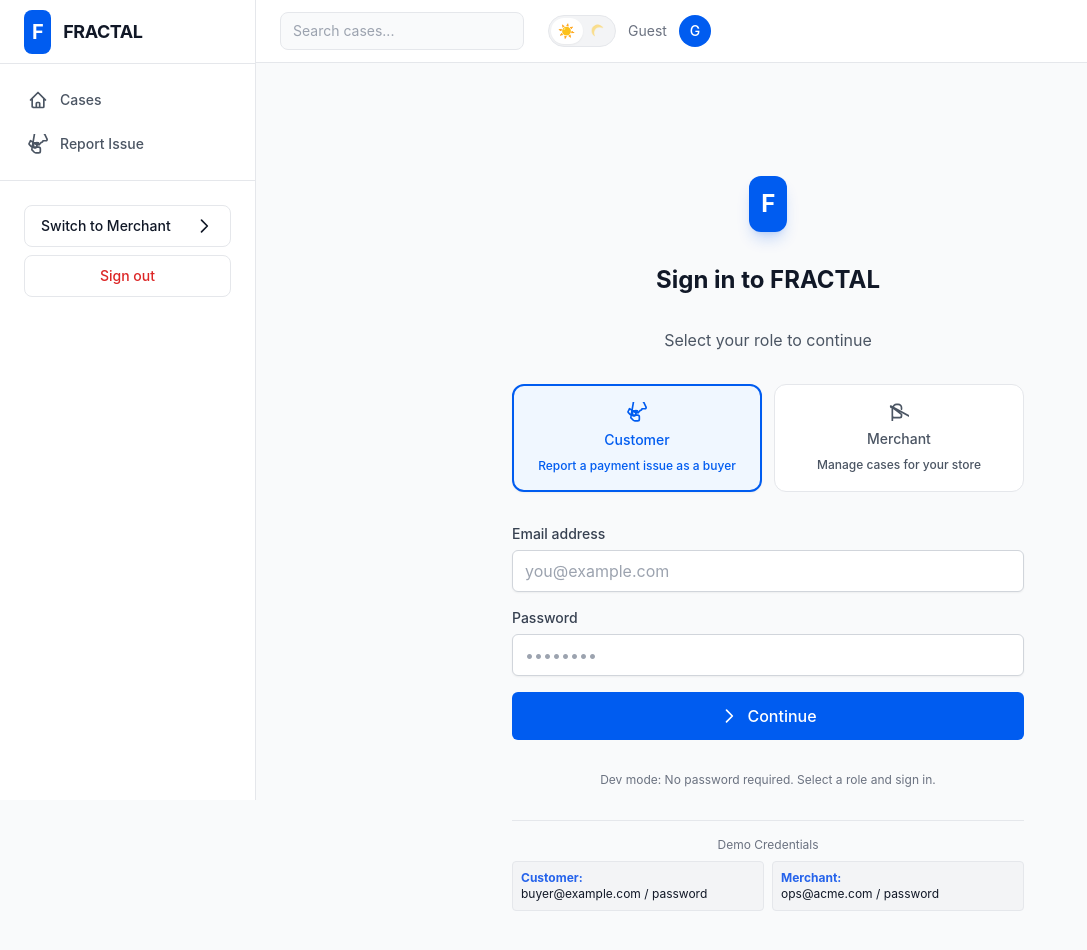
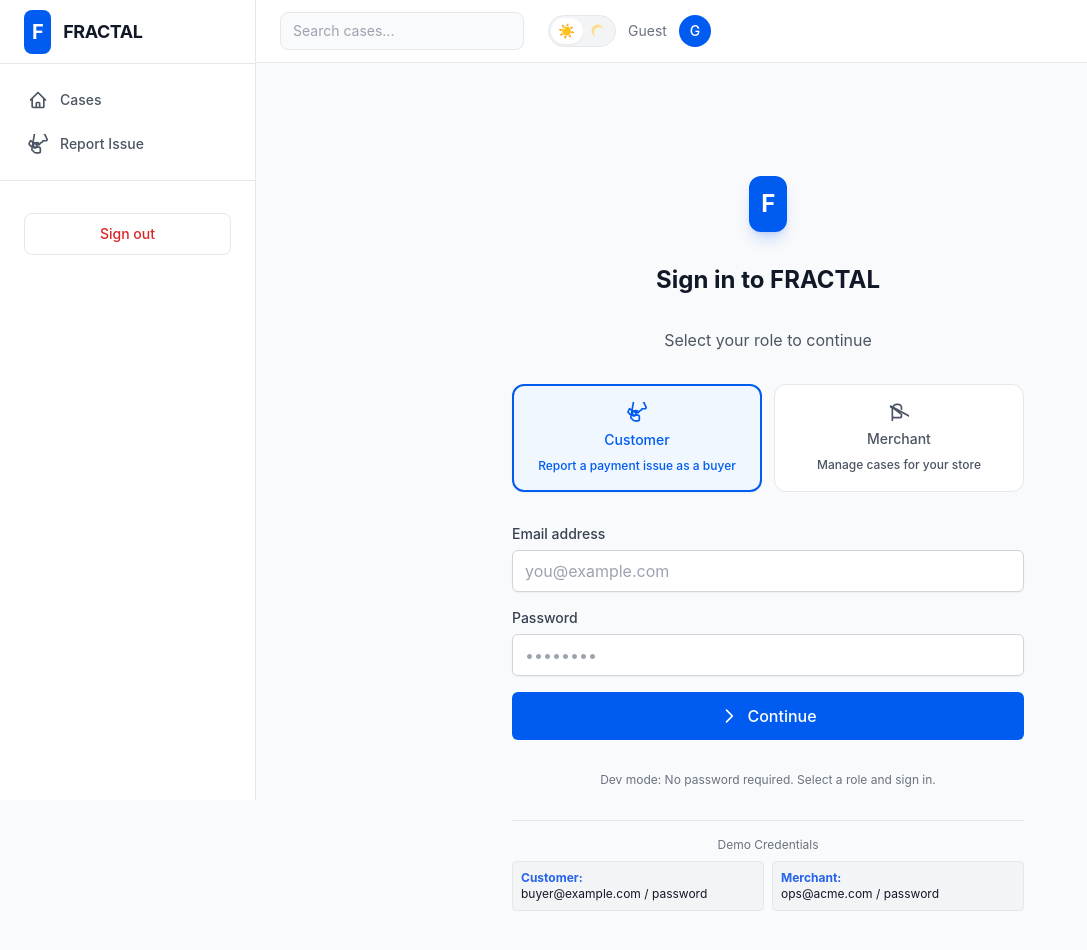
Before and after one commit to omkarP-bit/fractal-PayPal, a React (Vite) app in the folder web/: page /login in a window 1280 px wide. Shown: the top 950 px of the page, without its empty margins (0-1087 px from the left). Built offline with nearby package versions, Linux system fonts and the light colour scheme; no server answers.

Commit message:
refactor(web): remove manual role switch from sidebar

```diff
--- a/web/src/components/Layout.tsx
+++ b/web/src/components/Layout.tsx
@@ -8,9 +8,8 @@ import {
   CreditCard,
   Users,
   Settings,
-  ChevronRight,
+  LogOut,
   Home,
-  LogOut,
 } from '../components/ui/Icons';
 import { Button } from '../components/ui/Button';
 import { useAuthStore } from '../store/auth';
@@ -24,8 +23,6 @@ const NAV_ITEMS = [
 
 export function Layout({ children }: { children: React.ReactNode }) {
   const [sidebarOpen, setSidebarOpen] = useState(false);
-  // Manual role switch; null = follow the signed-in user.
-  const [manualRole, setManualRole] = useState<'CUSTOMER' | 'MERCHANT' | null>(null);
   const [dark, setDark] = useState(() => document.documentElement.classList.contains('dark'));
   const location = useLocation();
   const navigate = useNavigate();
@@ -39,9 +36,8 @@ export function Layout({ children }: { children: React.ReactNode }) {
     }
   }, [user, location.pathname, navigate]);
 
-  // Sync nav with the signed-in user (merchant users see merchant links);
-  // an explicit manual switch always takes precedence and is never undone.
-  const role = manualRole ?? (user?.kind === 'MERCHANT_USER' ? 'MERCHANT' : 'CUSTOMER');
+  // Nav follows the signed-in user: merchant users see merchant links.
+  const role = user?.kind === 'MERCHANT_USER' ? 'MERCHANT' : 'CUSTOMER';
 
   // Merchant sees all tabs (customer + merchant) — original behavior.
   const visibleItems = NAV_ITEMS.filter((item) => item.role === role || item.role === 'CUSTOMER');
@@ -109,13 +105,6 @@ export function Layout({ children }: { children: React.ReactNode }) {
         </nav>
 
         <div className="mt-auto p-6 border-t border-gray-200">
-          <button
-            onClick={() => setManualRole(role === 'CUSTOMER' ? 'MERCHANT' : 'CUSTOMER')}
-            className="w-full flex items-center justify-between px-4 py-2.5 rounded-lg border border-gray-200 text-sm font-medium hover:bg-gray-50 transition-colors"
-          >
-            <span>Switch to {role === 'CUSTOMER' ? 'Merchant' : 'Customer'}</span>
-            <ChevronRight className="w-3 h-3" />
-          </button>
           <button
             onClick={() => {
               logout();
```
Also changed, not shown: 3 other files (tests, documents, lock files or other folders).
